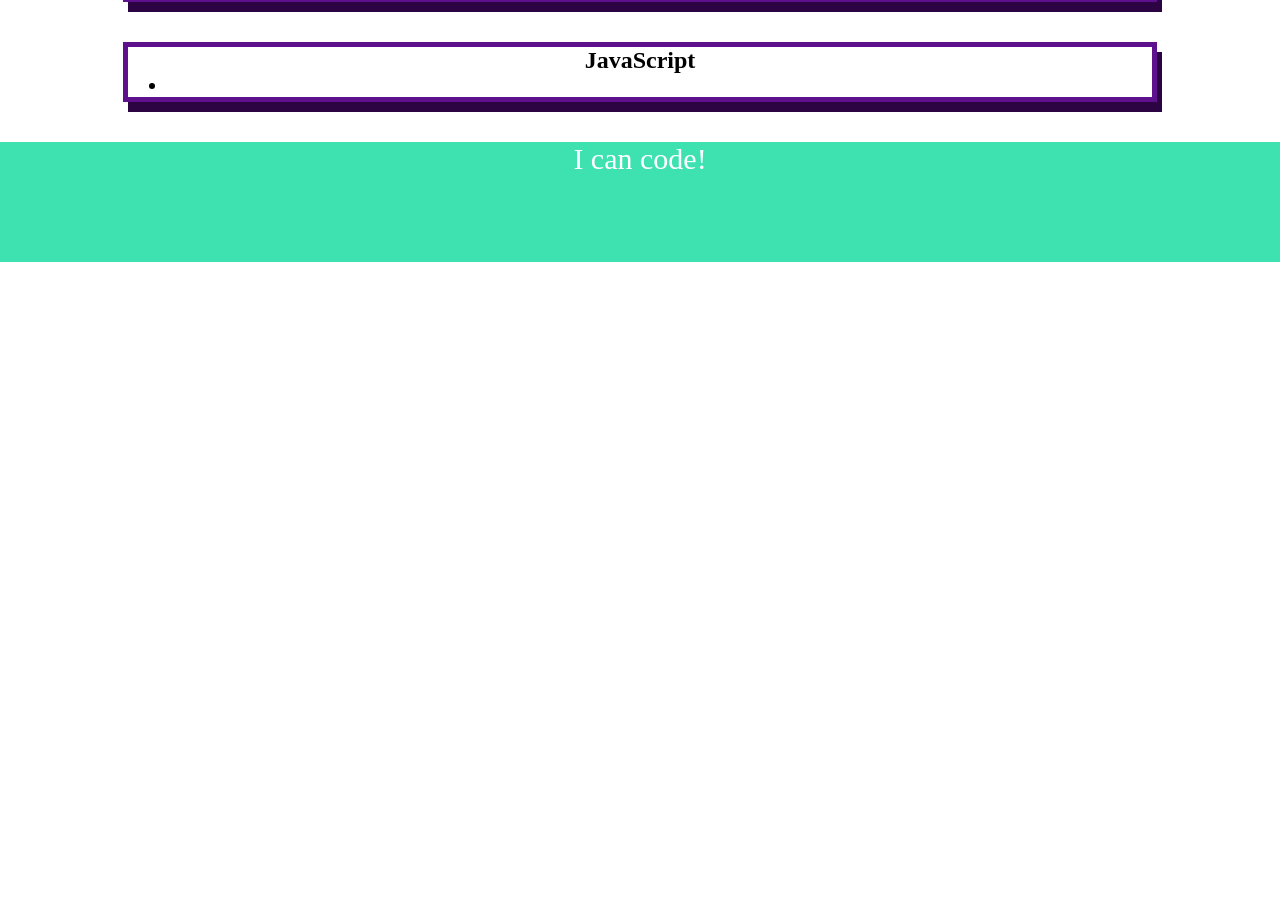
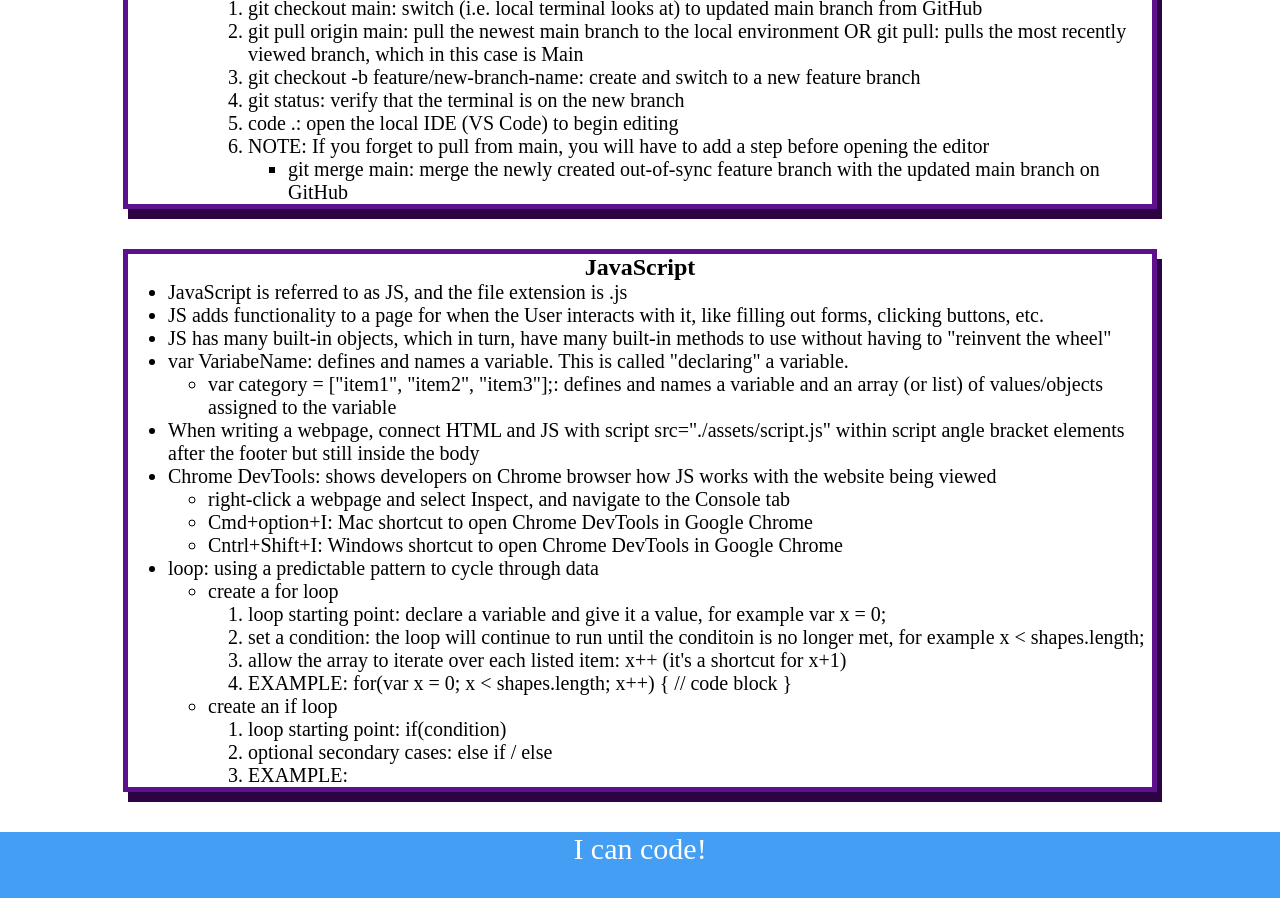
Before and after one commit to miacias/prework-study-guide, a plain HTML site: page index.html in a window 1280 px wide. Shown: the part 1384-2282 px from the top of the page. Before the commit the page ends 1646 px from the top, so only its background shows below. Drawn offline with Linux system fonts and the light colour scheme.

Commit message:
adding JS notes and JS file

```diff
--- /dev/null
+++ b/assets/script.js
@@ -0,0 +1,17 @@
+var topics = ['HTML', 'CSS', 'Git', 'JavaScript'];
+for(var x = 0; x < topics.length; x++) {
+  console.log(topics[x]);
+}
+/*
+if (topic === 'HTML') {
+ console.log("Let's study HTML!");
+} else if (topic === 'CSS') {
+ console.log("Let's study CSS!");
+} else if (topic === 'Git') {
+ console.log("Let's study Git!");
+} else if (topic === 'JavaScript') {
+ console.log("Let's study JavaScript!");
+} else {
+ console.log('Please try again!');
+}
+*/
--- a/assets/style.css
+++ b/assets/style.css
@@ -6,7 +6,7 @@ header,
 footer {
     width: 100%;
     height: 120px;
-    background-color: #3EE2B0;
+    background-color: #449EF3;
     color: white;
 }
 h1,
--- a/index.html
+++ b/index.html
@@ -11,6 +11,7 @@
     <header id="top">
       <h1>Prework Study Guide</h1>
       <img src="./assets/bowtie-cat.png" alt="Profile image of cat wearing a bow tie." />
+      <h2>✨ Open the Console to See What's Happening ✨</h2>
     </header>
     <main>
       <section class="card" id="html-section">
@@ -40,6 +41,17 @@
       <section class="card" id="Git">
         <h2>Git</h2>
         <ul>
+          <li>Navigating Git or Git Bash</li>
+          <ul>
+            <li>pwd: print working directory, i.e. name the current open folder location</li>
+            <li>ls: list out items in current directory</li>
+            <li>cd: move down one directory, i.e. open folder</li>
+            <li>cd .: stay in current directory</li>
+            <li>cd ..: move upwards one directory, i.e. move back one folder</li>
+            <li>mkdir: make directory, i.e. create a new folder at current folder location</li>
+            <li>touch filename.extension: create a file using Git Bash</li>
+            <li>git branch -d [branchname]: delete a named local branch</li>
+          </ul>
           <li>Updating GitHub</li>
             <ol>
               <li>On local terminal:</li>
@@ -81,7 +93,38 @@
       <section class="card" id="javascript-section">
         <h2>JavaScript</h2>
         <ul>
-          <li><!--Insert JS notes here--></li>
+          <li>JavaScript is referred to as JS, and the file extension is .js</li>
+          <li>JS adds functionality to a page for when the User interacts with it, like filling out forms, clicking buttons, etc.</li>
+          <li>JS has many built-in objects, which in turn, have many built-in methods to use without having to "reinvent the wheel"</li>
+          <li>var VariabeName: defines and names a variable. This is called "declaring" a variable.</li>
+            <ul>
+              <li>var category = ["item1", "item2", "item3"];: defines and names a variable and an array (or list) of values/objects assigned to the variable</li>
+            </ul>
+          <li>When writing a webpage, connect HTML and JS with script src="./assets/script.js" within script angle bracket elements after the footer but still inside the body</li>
+          <li>Chrome DevTools: shows developers on Chrome browser how JS works with the website being viewed</li>
+              <ul>
+                <li>right-click a webpage and select Inspect, and navigate to the Console tab</li>
+                <li>Cmd+option+I: Mac shortcut to open Chrome DevTools in Google Chrome</li>
+                <li>Cntrl+Shift+I: Windows shortcut to open Chrome DevTools in Google Chrome</li>
+              </ul>
+          <li>loop: using a predictable pattern to cycle through data</li>
+              <ul>
+                <li>create a for loop</li>
+                  <ol>
+                    <li>loop starting point: declare a variable and give it a value, for example var x = 0;</li>
+                    <li>set a condition: the loop will continue to run until the conditoin is no longer met, for example x < shapes.length;</li>
+                    <li>allow the array to iterate over each listed item: x++ (it's a shortcut for x+1)</li>
+                    <li>EXAMPLE: for(var x = 0; x < shapes.length; x++) {
+                      // code block
+                     }</li>
+                  </ol>
+                <li>create an if loop</li>
+                  <ol>
+                    <li>loop starting point: if(condition)</li>
+                    <li>optional secondary cases: else if / else</li>
+                    <li>EXAMPLE: </li>
+                  </ol>
+              </ul>
         </ul>
       </section>
     </main>
@@ -89,5 +132,6 @@
     <footer>
       <p>I can code!</p>
     </footer>
+    <script src="./assets/script.js"></script>
   </body>
 </html>
```
